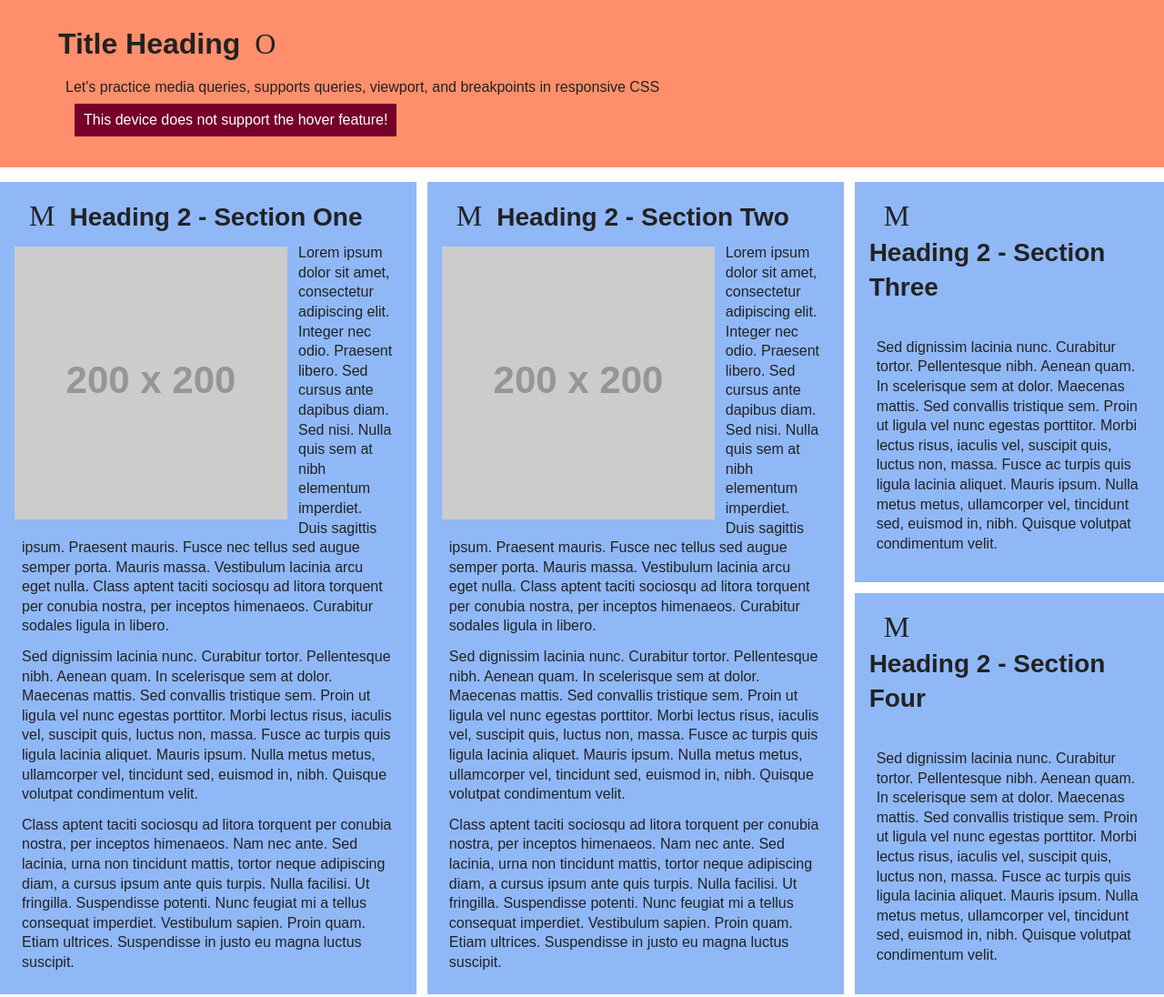
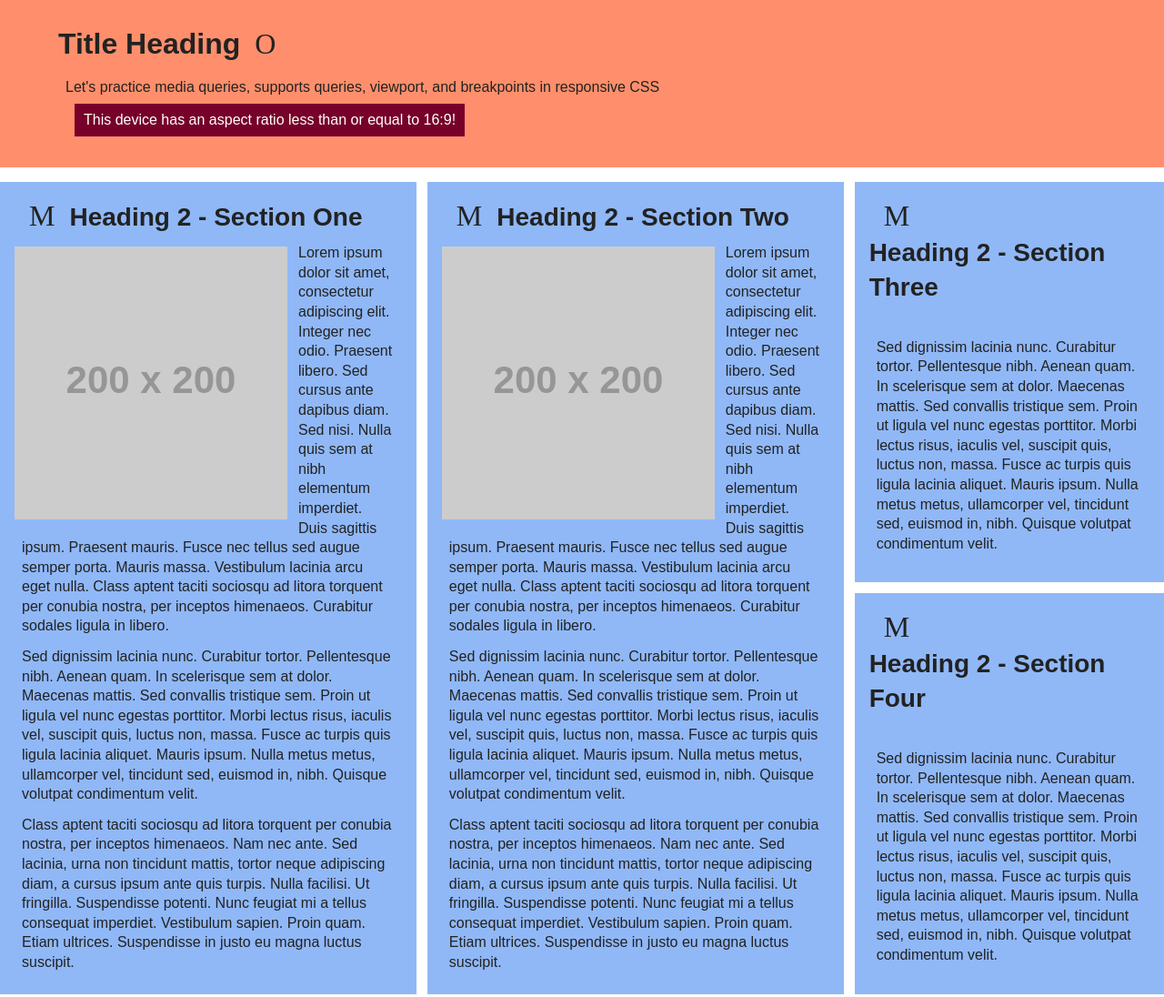
Before and after one commit to JLRB0/viewport, a plain HTML site: page index.html in a window 1280 px wide. Shown: the top 1096 px of the page at 91% size. Drawn offline with Linux system fonts and the light colour scheme; placeholder pictures from the web are drawn by us; some icons are missing.

Commit message:
update 2
changed the feature query to something easy to test

```diff
--- a/BROBO.styles.css
+++ b/BROBO.styles.css
@@ -403,7 +403,7 @@ img{
 
 header p::after {
     display: inline-block;
-    content: "This device does not support the hover feature!";
+    content: "This device has an aspect ratio greater than 16:9!";
     background-color: var(--red);
     color: var(--white);
     padding: 10px;
@@ -411,10 +411,10 @@ header p::after {
 
 }
 
-@media (any-pointer: fine) {
+@media (max-aspect-ratio: 16/9) {
     header p::after {
 
-        content: "This device supports the hover feature!";
+        content: "This device has an aspect ratio less than or equal to 16:9!";
 
     }
   }
```
